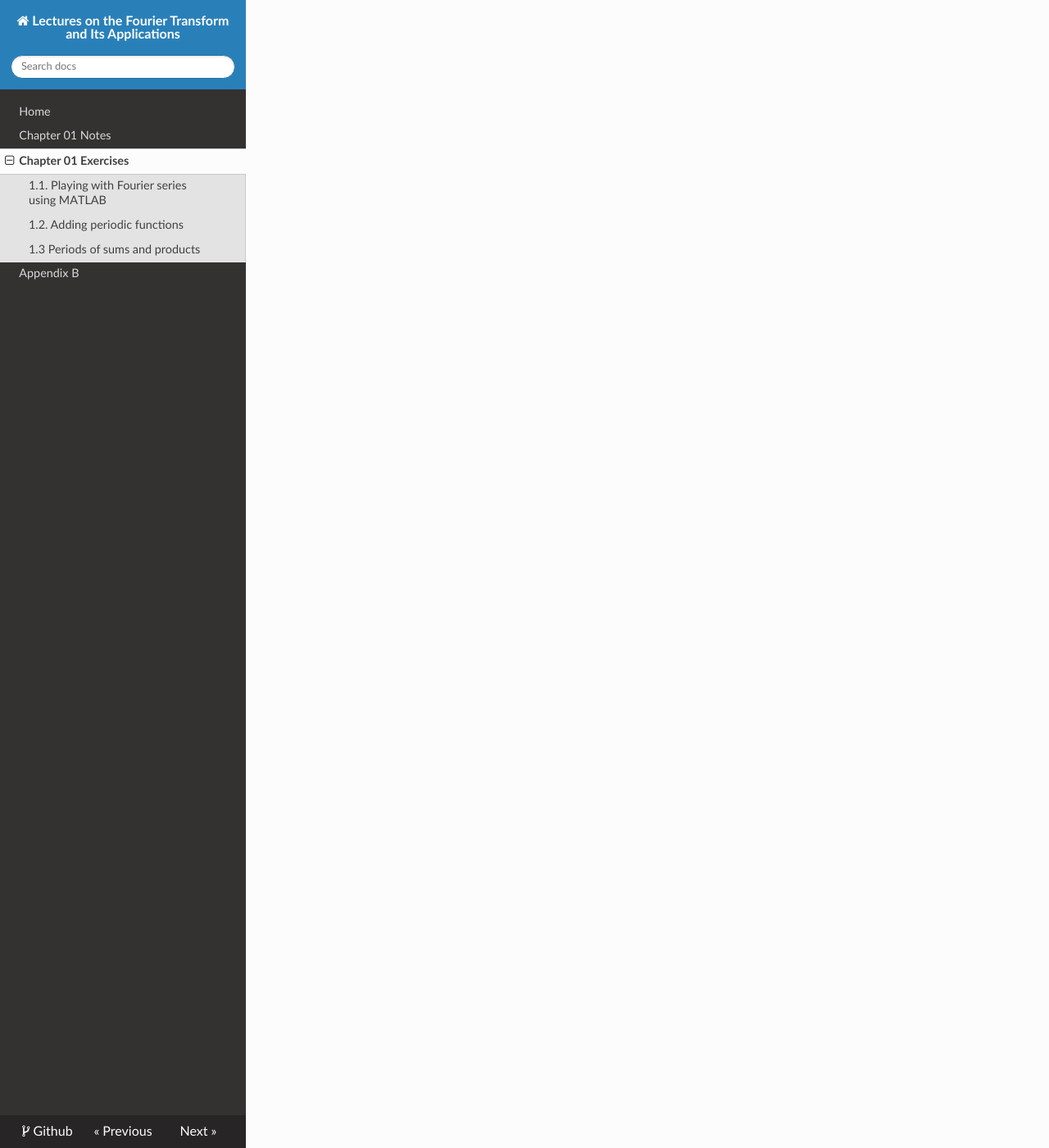
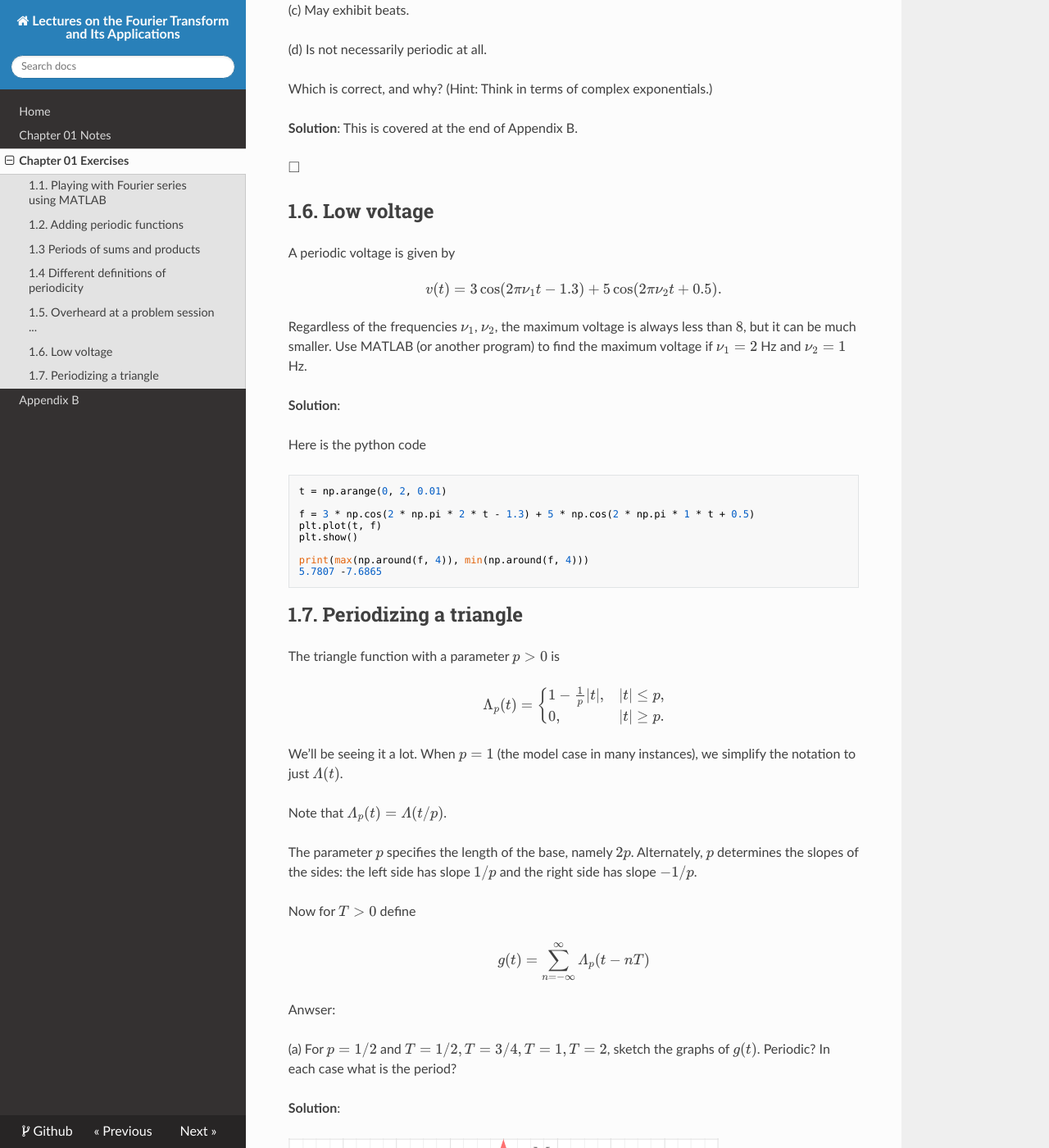
Before and after one commit to eroicaleo/fourier-transform, an MkDocs documentation site: the page built from docs/ch01ex.md, in a window 1280 px wide and 1400 px high, scrolled down 4658 px. Shown: the whole window at 82% size. Built offline with MkDocs 1.6.1, drawn with Linux system fonts in a browser that asks for light colours; nearby versions of some CDN libraries; formulas are drawn with MathJax 3; some of the changed text lies outside the part shown.

Commit message:
updates ex01

````diff
--- a/docs/ch01ex.md
+++ b/docs/ch01ex.md
@@ -186,3 +186,161 @@ $$
 $$
 
 $\square$
+
+## 1.4 Diﬀerent definitions of periodicity
+
+(a) Show that $f(t)$ is periodic of period $p$ if and only if
+$f(t−p) = f(t)$ for all $t$. The upshot is that it doesn’t matter
+if we define periodicity as $f(t+p) = f(t)$ or as $f(t−p) = f(t)$.
+
+**Proof**:
+
+If $f(t)$ is periodic, then $f(t+p) = f(t)$,
+let $s = t + p$, then $t = s - p$. So we have
+
+$$
+f(s−p) = f(s), \forall s
+$$
+
+The other side is the same.
+
+$\square$
+
+(b) Show that $f(t)$ is periodic of period $p$ if and only if
+$f(t + p/2) = f(t−p/2)$ for all $t$.
+
+**Proof**:
+
+If $f(t)$ is periodic, then $f(t+p) = f(t)$,
+let $s = t - p/2$, then $t = s + p/2$. So we have
+
+$$
+f(s + p/2) = f(s−p/2), \forall s
+$$
+
+The other side is the same.
+
+$\square$
+
+## 1.5. Overheard at a problem session ...
+
+Suppose two sinusoids have the same frequency but possibly
+diﬀerent amplitudes and phases. What about their sum? Each of the
+following answers was proposed at a problem session:
+
+(a) Has twice the frequency of the original sinusoids.
+
+(b) Is either zero or has exactly the same frequency as the original sinusoids.
+
+(c) May exhibit beats.
+
+(d) Is not necessarily periodic at all.
+
+Which is correct, and why?
+(Hint: Think in terms of complex exponentials.)
+
+**Solution**: This is covered at the end of Appendix B.
+
+$\square$
+
+## 1.6. Low voltage
+
+A periodic voltage is given by
+
+$$
+v(t) = 3 \cos (2πν_1t−1.3)+5 \cos (2πν_2t+0.5).
+$$
+
+Regardless of the frequencies $ν_1$, $ν_2$, the maximum voltage is
+always less than $8$, but it can be much smaller. Use MATLAB (or
+another program) to find
+the maximum voltage if $ν_1 = 2$ Hz and $ν_2 = 1$ Hz.
+
+**Solution**:
+
+Here is the python code
+
+```python
+t = np.arange(0, 2, 0.01)
+
+f = 3 * np.cos(2 * np.pi * 2 * t - 1.3) + 5 * np.cos(2 * np.pi * 1 * t + 0.5)
+plt.plot(t, f)
+plt.show()
+
+print(max(np.around(f, 4)), min(np.around(f, 4)))
+5.7807 -7.6865
+```
+
+## 1.7. Periodizing a triangle
+
+The triangle function with a parameter $p > 0$ is
+
+$$
+\Lambda_p(t) =
+\begin{cases}
+    1 - \frac{1}{p}|t|, &|t| \leq p, \\
+    0, &|t| \geq p. \\
+\end{cases}
+$$
+
+We’ll be seeing it a lot. When $p = 1$
+(the model case in many instances), we simplify the notation to
+just $Λ(t)$.
+
+Note that $Λ_p(t) = Λ(t/p)$.
+
+The parameter $p$ specifies the length of the base, namely $2p$.
+Alternately, $p$ determines the slopes of the sides: the left side
+has slope $1/p$ and the right side has slope $−1/p$.
+
+Now for $T > 0$ define
+
+$$
+g(t) = \sum_{n = -\infty}^{\infty}
+Λ_p(t - nT)
+$$
+
+Anwser:
+
+(a) For $p = 1/2$ and $T = 1/2, T = 3/4, T = 1, T = 2$,
+sketch the graphs of $g(t)$. Periodic? In each case what is the
+period?
+
+**Solution**:
+
+![](./assets/ex010701.png)
+
+![](./assets/ex010702.png)
+
+![](./assets/ex010703.png)
+
+![](./assets/ex010704.png)
+
+The period are $0, 6/8, 1, 2$ respectively.
+
+(b) In which of these cases is it possible to recover the original
+signal $Λ_{1/2}(t)$ from the sum $g(t)$? What operation would you
+apply to $g(t)$ to do this?
+
+**Solution**:
+
+When $T = 1, 2$. We can times $g(t)$ with the following $h(t)$
+
+$$
+h(t) =
+\begin{cases}
+    1 &\text{if } -1/2 \leq t \leq 1/2 \\
+    0 &\text{otherwise } \\
+\end{cases}
+$$
+
+$\square$
+
+(c) In general, what condition on $p$ and $T$ will guarantee that
+$Λ_p(t)$ can be recovered from the sum $g(t)$?
+
+**Solution**:
+
+In general, we need $T \geq 2p$.
+
+$\square$
````
Also changed, not shown: README.md (+1 -1 lines), docs/assets/ex010701.png (added), docs/assets/ex010702.png (added), docs/assets/ex010703.png (added), docs/assets/ex010704.png (added), 1 other file.
